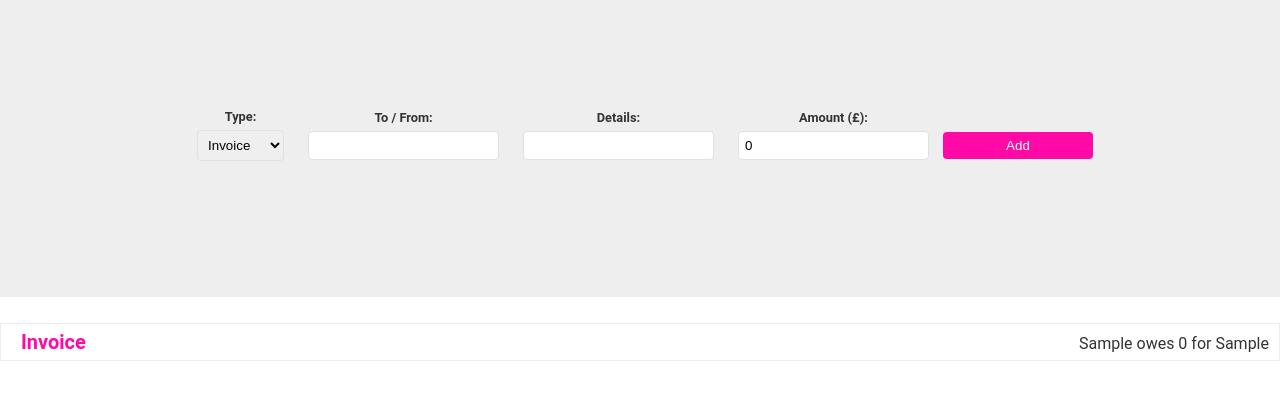
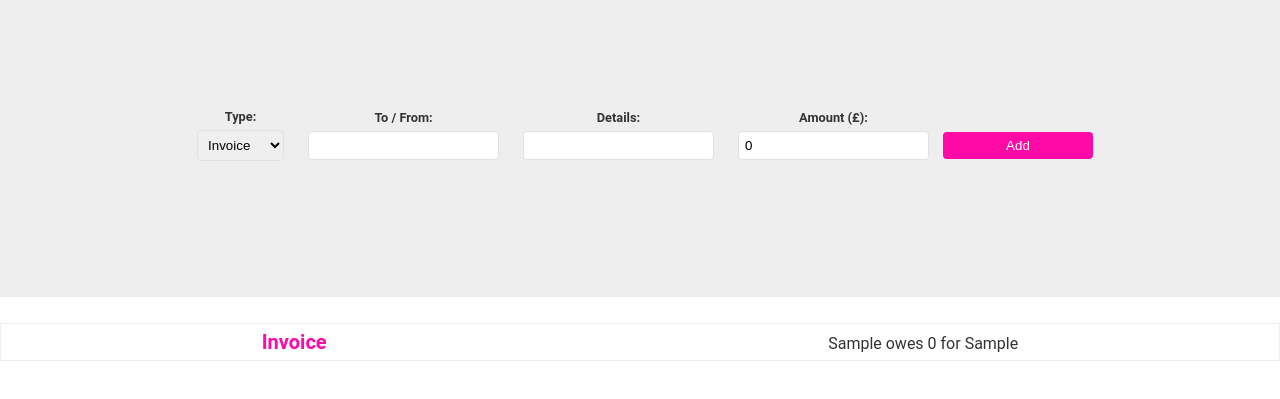
Before and after one commit to piyusharora91/TypeScript-Initial-Project, a plain HTML site: page index.html in a window 1280 px wide. Both pictures are taken after typing "Sample", "Sample" into the empty fields and a click on the button "Add". Shown: the part 123-522 px from the top of the page. Drawn offline with Linux system fonts and the light colour scheme.

Commit message:
css update

```diff
--- a/public/styles.css
+++ b/public/styles.css
@@ -80,7 +80,7 @@ li {
   border: 1px solid #eee;
   margin: 10px auto;
   display: flex;
-  justify-content: space-between;
+  justify-content: space-around;
   align-items: center;
 }
 li h4 {
@@ -89,7 +89,6 @@ li h4 {
   text-transform: capitalize;
   text-align: center;
   width: max-content;
-  margin-left: 10px;
   font-size: 20px;
 }
 li p {
```
